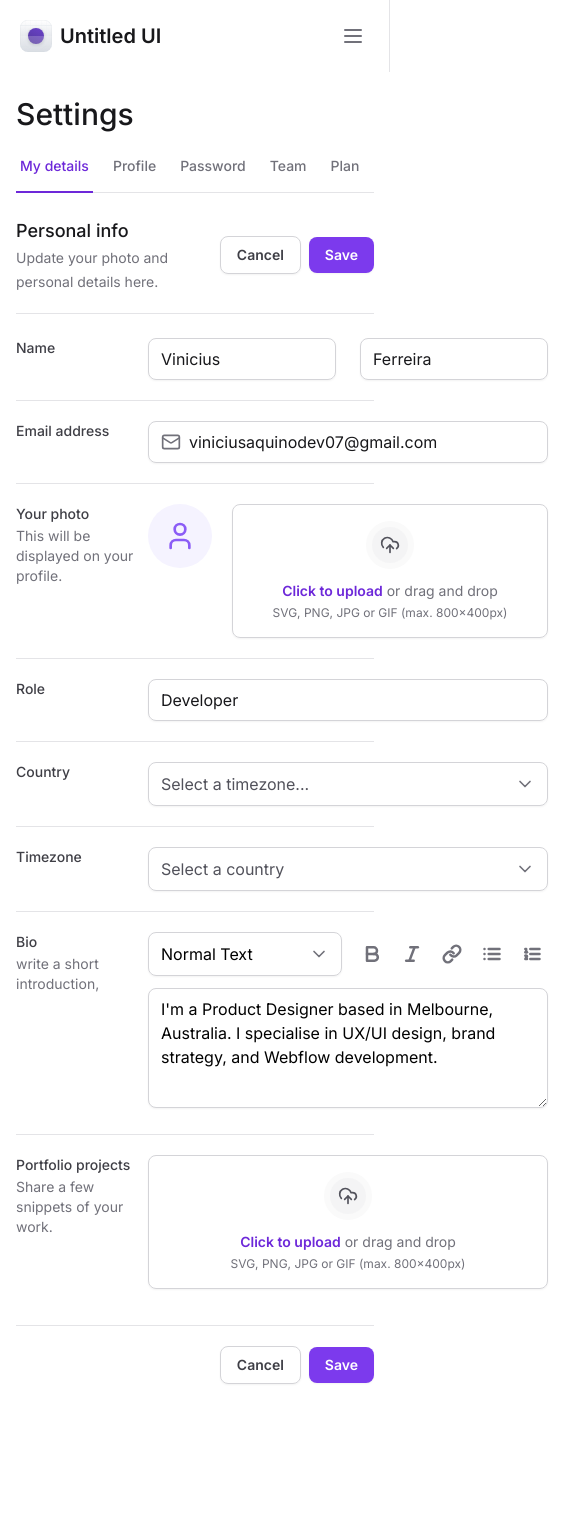
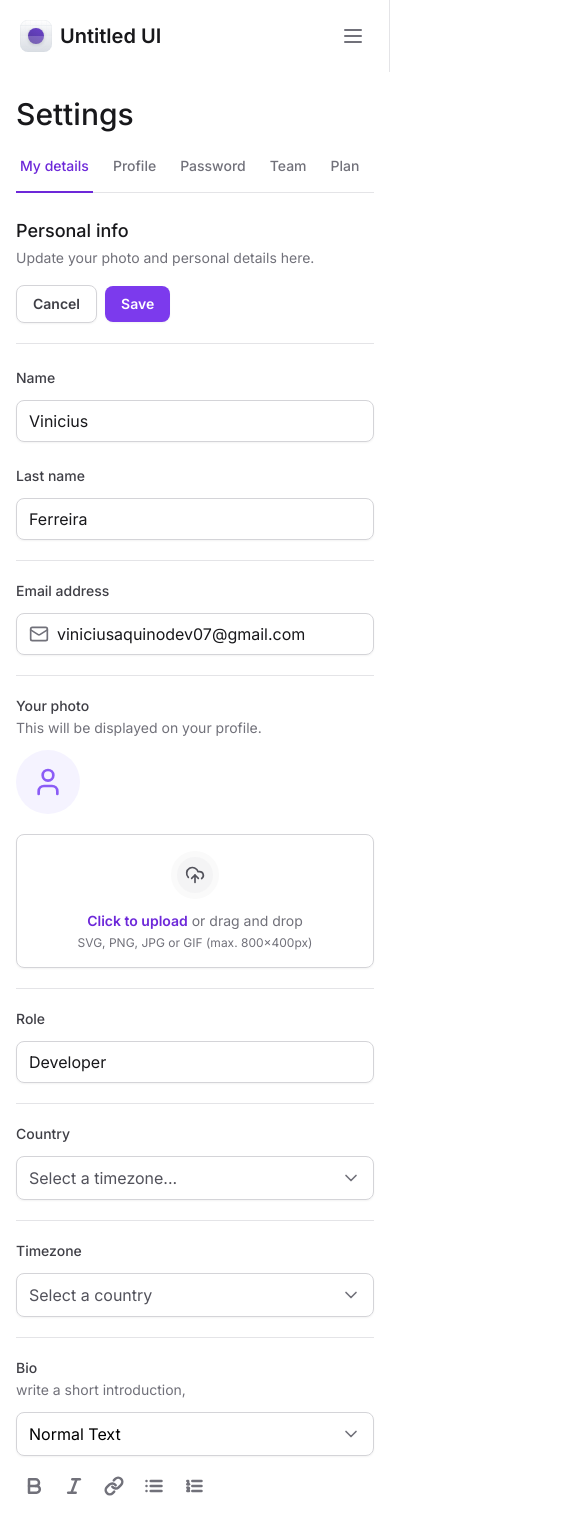
Before and after one commit to viniciusferreira7/tailwind-next, a Next.js app: page / in a window 390 px wide. Shown: the top 1514 px of the page, 585 px wide, since content can reach past the window. Before the commit the page ends 1432 px from the top, so only its background shows below. Built offline with nearby package versions, Linux system fonts and the light colour scheme.

Commit message:
feat: Responsiveness of the form

```diff
--- a/src/app/page.tsx
+++ b/src/app/page.tsx
@@ -14,7 +14,7 @@
       <SettingsTabs />
 
       <div className="mt-6 flex flex-col">
-        <div className="flex items-center justify-between border-b border-zinc-200 pb-5">
+        <div className="flex flex-col justify-between gap-4 border-b border-zinc-200 pb-5 lg:flex-row lg:items-center">
           <div className="space-y-1">
             <h2 className="text-lg font-medium text-zinc-900">Personal info</h2>
             <span className="text-sm text-zinc-500">
@@ -34,23 +34,32 @@
           id="settings"
           className="mt-6 flex w-full flex-col gap-5 divide-y divide-zinc-200"
         >
-          <div className="grid grid-cols-form gap-3">
+          <div className="flex flex-col gap-3 lg:grid lg:grid-cols-form">
             <label
               htmlFor="firstName"
               className="text-sm font-medium text-zinc-700"
             >
               Name
             </label>
-            <div className="grid grid-cols-2 gap-6">
+            <div className="flex flex-col gap-6 lg:grid lg:grid-cols-2">
               <Input.Root>
                 <Input.Control id="firstName" defaultValue="Vinicius" />
               </Input.Root>
-              <Input.Root>
-                <Input.Control defaultValue="Ferreira" />
-              </Input.Root>
+              <div className="flex flex-col gap-3 lg:block">
+                <label
+                  htmlFor="lastName"
+                  className="text-sm font-medium text-zinc-700 lg:sr-only"
+                >
+                  Last name
+                </label>
+
+                <Input.Root>
+                  <Input.Control id="lastName" defaultValue="Ferreira" />
+                </Input.Root>
+              </div>
             </div>
           </div>
-          <div className="grid grid-cols-form gap-3 pt-5">
+          <div className="flex flex-col gap-3 pt-5 lg:grid lg:grid-cols-form">
             <label
               htmlFor="email"
               className="text-sm font-medium text-zinc-700"
@@ -68,7 +77,7 @@
               />
             </Input.Root>
           </div>
-          <div className="grid grid-cols-form gap-3 pt-5">
+          <div className="flex flex-col gap-3 pt-5 lg:grid lg:grid-cols-form">
             <label
               htmlFor="photo"
               className="text-sm font-medium text-zinc-700"
@@ -78,13 +87,13 @@
                 This will be displayed on your profile.
               </span>
             </label>
-            <FileInput.Root className="flex items-start gap-5">
+            <FileInput.Root className="flex flex-col gap-5 lg:flex-col lg:items-start">
               <FileInput.ImagePreview />
               <FileInput.Trigger />
               <FileInput.Control />
             </FileInput.Root>
           </div>
-          <div className="grid grid-cols-form gap-3 pt-5">
+          <div className="flex flex-col gap-3 pt-5 lg:grid lg:grid-cols-form">
             <label htmlFor="role" className="text-sm font-medium text-zinc-700">
               Role
             </label>
@@ -92,7 +101,7 @@
               <Input.Control id="role" type="text" defaultValue="Developer" />
             </Input.Root>
           </div>
-          <div className="grid grid-cols-form gap-3 pt-5">
+          <div className="flex flex-col gap-3 pt-5 lg:grid lg:grid-cols-form">
             <label
               htmlFor="country"
               className="text-sm font-medium text-zinc-700"
@@ -107,7 +116,7 @@
               <SelectItem value="utc3" text="America São Paulo (UTC-03:00)" />
             </Select>
           </div>
-          <div className="grid grid-cols-form gap-3 pt-5">
+          <div className="flex flex-col gap-3 pt-5 lg:grid lg:grid-cols-form">
             <label
               htmlFor="timezone"
               className="text-sm font-medium text-zinc-700"
@@ -119,7 +128,7 @@
               <SelectItem value="us" text="United States" />
             </Select>
           </div>
-          <div className="grid grid-cols-form gap-3 pt-5">
+          <div className="flex flex-col gap-3 pt-5 lg:grid lg:grid-cols-form">
             <label htmlFor="bio" className="text-sm font-medium text-zinc-700">
               Bio
               <span className="mt-0.5 block text-sm font-normal text-zinc-500">
@@ -127,7 +136,7 @@
               </span>
             </label>
             <div className="space-y-3">
-              <div className="grid grid-cols-2 gap-3">
+              <div className="flex flex-col gap-3 lg:grid lg:grid-cols-2">
                 <Select placeholder="" defaultValue="normal">
                   <SelectItem
                     value="normal"
@@ -163,7 +172,7 @@
               />
             </div>
           </div>
-          <div className="grid grid-cols-form gap-3 pt-5">
+          <div className="flex flex-col gap-3 pt-5 lg:grid lg:grid-cols-form">
             <label
               htmlFor="portfolio"
               className="text-sm font-medium text-zinc-700"
```
